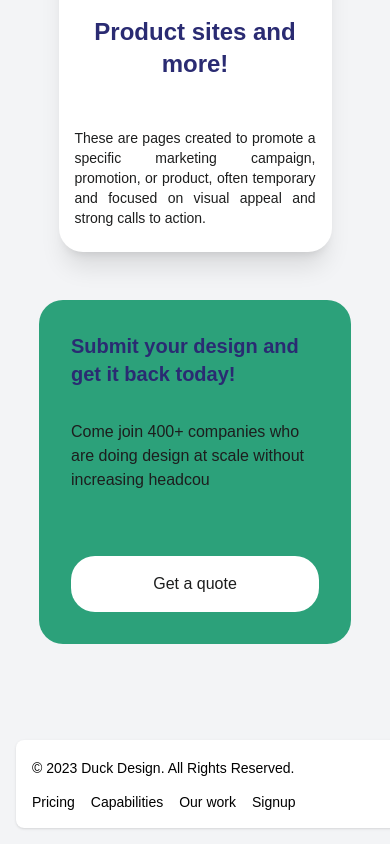
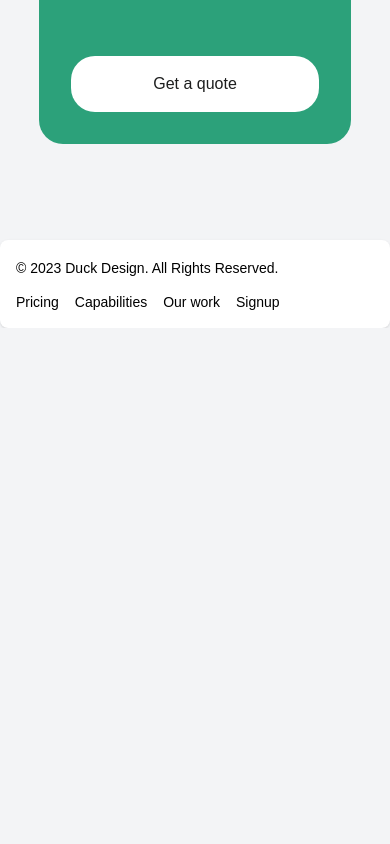
Before and after one commit to alayianwebforeveryone/web-design, a Next.js app: page / in a window 390 px wide. Shown: the part 7454-8298 px from the top of the page. After the commit the page ends 7782 px from the top, so only its background shows below. Built offline with nearby package versions, Linux system fonts and the light colour scheme.

Commit message:
fixed responsiveness issue

```diff
--- a/src/components/Banner/BannerCard.jsx
+++ b/src/components/Banner/BannerCard.jsx
@@ -9,7 +9,7 @@ const BannerCard = ({src, alt}) => {
     <div>
 
         <Image
-        className="w-[89%] mx-auto rounded-md  h-[800px]"
+        className="w-[80%] md:w-[89%] mx-auto rounded-md  md:h-[800px] h-[300px]"
         src={src} alt={alt} />
 
     </div>
--- a/src/components/Footer/index.jsx
+++ b/src/components/Footer/index.jsx
@@ -2,7 +2,7 @@ import React from "react";
 
 const Footer = () => {
   return (
-    <footer class="bottom-0 left-0 m-4 w-full rounded-lg bg-white shadow">
+    <footer class=" rounded-lg bg-white shadow">
       <div class="mx-auto w-full max-w-screen-xl p-4 md:flex md:items-center md:justify-between">
         <span class="text-sm text-black sm:text-center">
           © 2023{" "}
```
